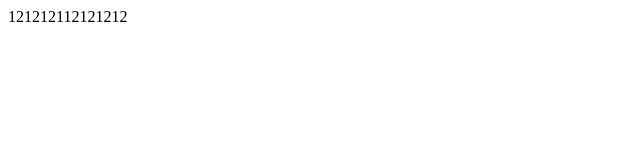
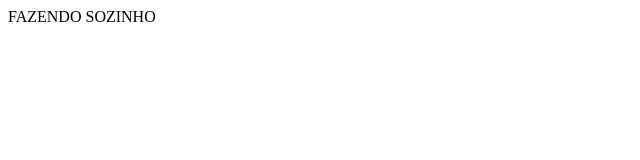
Before and after one commit to bygabrielmendes/fazendosozinho, a plain HTML site: page fazendosozinho/index.html in a window 1280 px wide. Shown: the full height of the page, 0-640 px from the left. Drawn offline with Linux system fonts and the light colour scheme.

Commit message:
fazendo so

```diff
--- a/fazendosozinho/index.html
+++ b/fazendosozinho/index.html
@@ -6,6 +6,6 @@
     <title>Document</title>
 </head>
 <body>
-    <text>121212112121212</text>
+    <tittle>FAZENDO SOZINHO</tittle>
 </body>
 </html>
```
